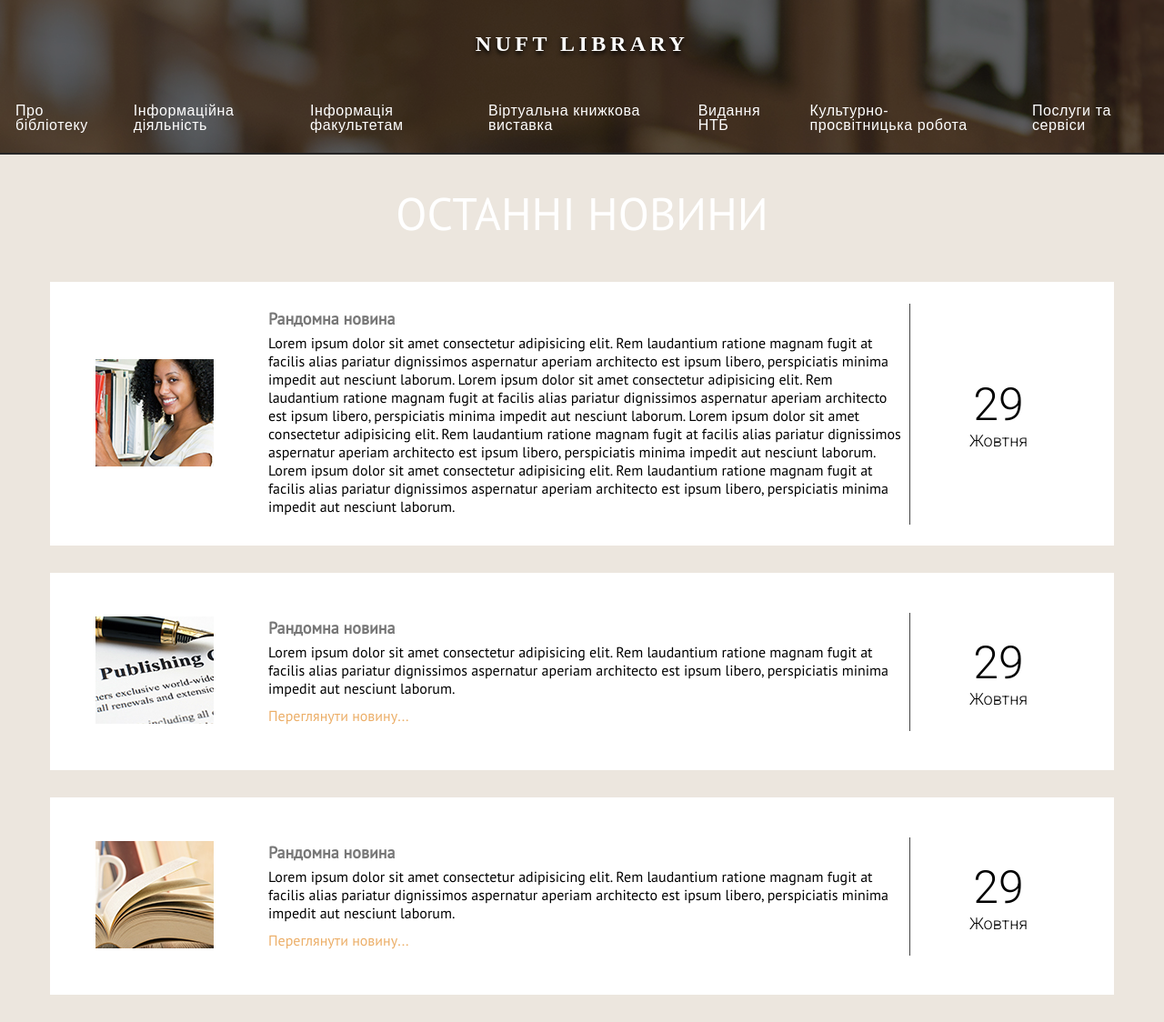
After one commit to rastym/library, a web app: file web-site-template/src/news.html in a window 1280 px wide. The commit adds this page. Shown: the whole page at 91% size. Run offline with its HTML, style and script files only (its server is not run), Linux system fonts and the light colour scheme; some libraries are stand-ins or nearby versions.

Commit message:
News page created with styles

```diff
--- a/web-site-template/src/css/styles.css
+++ b/web-site-template/src/css/styles.css
@@ -36,6 +36,10 @@ h4 {
   color: #777;
 }
 
+.bg1 {
+  background-color: #ece6de;
+}
+
 * {
   margin: 0;
   padding: 0;
@@ -44,7 +48,6 @@ h4 {
 
 body {
   background: #262626;
-  height: 2000px;
 }
 
 header {
@@ -151,6 +154,13 @@ header #header_scroll a span {
     transform: rotate(-45deg) translate(-20px, 20px);
     opacity: 0;
   }
+}
+
+.header-mod {
+  height: auto;
+  background: url("../img/header_slider_2.jpg");
+  background-position: center top;
+  overflow: initial;
 }
 
 .logo {
@@ -373,7 +383,7 @@ main .about__items__item {
 }
 
 main .about__items__item .item__image {
-  width: 170px;
+  min-width: 130px;
 }
 
 main .about__items__item .item__info {
@@ -419,7 +429,7 @@ main .news .content {
   max-height: 450px;
 }
 
-main .news .content .owl-carousel .news__item {
+main .news .content .news__item {
   display: flex;
   flex: wrap;
   align-items: center;
@@ -428,38 +438,38 @@ main .news .content .owl-carousel .news__item {
   height: 170px;
 }
 
-main .news .content .owl-carousel .news__item .news__image {
+main .news .content .news__item .news__image {
   margin: 0 40px 0 20px;
   flex-basis: 150px;
 }
 
-main .news .content .owl-carousel .news__item .news__image img {
+main .news .content .news__item .news__image img {
   max-height: 130px;
   max-width: 130px;
 }
 
-main .news .content .owl-carousel .news__item .news__article {
+main .news .content .news__item .news__article {
   min-height: 130px;
   flex-basis: 700px;
   border-right: 1px solid #444;
   padding-right: 5px;
 }
 
-main .news .content .owl-carousel .news__item .news__article h4 {
+main .news .content .news__item .news__article h4 {
   margin: 5px 0;
 }
 
-main .news .content .owl-carousel .news__item .news__article p {
+main .news .content .news__item .news__article p {
   margin-bottom: 10px;
 }
 
-main .news .content .owl-carousel .news__item .news__article a {
+main .news .content .news__item .news__article a {
   color: #ecaf69;
   display: inline-block;
   text-decoration: none;
 }
 
-main .news .content .owl-carousel .news__item .news__article a::after {
+main .news .content .news__item .news__article a::after {
   content: "";
   display: block;
   width: 0;
@@ -468,27 +478,46 @@ main .news .content .owl-carousel .news__item .news__article a::after {
   transition: width 0.3s;
 }
 
-main .news .content .owl-carousel .news__item .news__article a:hover::after {
+main .news .content .news__item .news__article a:hover::after {
   width: 102%;
   transition: width 0.3s;
 }
 
-main .news .content .owl-carousel .news__item .news__date {
+main .news .content .news__item .news__date {
   flex-basis: 140px;
   text-align: center;
 }
 
-main .news .content .owl-carousel .news__item .news__date span {
+main .news .content .news__item .news__date span {
   font-size: 36px;
   font-family: "Roboto";
   font-size: 50px;
   font-weight: 300;
 }
 
-main .news .content .owl-carousel .news__item .news__date h5 {
+main .news .content .news__item .news__date h5 {
   font-family: "Roboto";
   font-size: 18px;
   font-weight: 300;
+}
+
+main .news.news-page {
+  height: auto;
+}
+
+main .news.news-page .content {
+  height: auto;
+  max-height: none;
+}
+
+main .news.news-page .content .news__item {
+  margin: 30px 0;
+  min-height: 170px;
+  height: auto;
+}
+
+main .news.news-page .content .news__item .news__date {
+  flex-grow: 1;
 }
 
 main .e__resources {
@@ -1113,33 +1142,33 @@ footer .copyright {
     margin-top: 20px;
   }
 
-  main .news .content .owl-carousel .news__item {
+  main .news .content .news__item {
     display: block;
     height: auto;
     padding: 15px;
   }
 
-  main .news .content .owl-carousel .news__item .news__image {
+  main .news .content .news__item .news__image {
     margin: 0;
     flex-basis: 0;
     text-align: center;
   }
 
-  main .news .content .owl-carousel .news__item .news__image img {
+  main .news .content .news__item .news__image img {
     margin: 0 auto;
   }
 
-  main .news .content .owl-carousel .news__item .news__article {
+  main .news .content .news__item .news__article {
     border-right: none;
     text-align: center;
   }
 
-  main .news .content .owl-carousel .news__item .news__article h4 {
+  main .news .content .news__item .news__article h4 {
     text-align: center;
     margin: 10px 0;
   }
 
-  main .news .content .owl-carousel .news__item .news__article p {
+  main .news .content .news__item .news__article p {
     margin-bottom: 15px;
   }
 
--- a/web-site-template/src/index.html
+++ b/web-site-template/src/index.html
@@ -4,12 +4,12 @@
     <meta charset="UTF-8" />
     <meta name="viewport" content="width=device-width, initial-scale=1">
     <title>Бібліотека НУХТ</title>
-    <link rel="stylesheet" href="css/styles.css" />
+
     <link rel="stylesheet" href="css/bg-slider.css" />
     <link rel="stylesheet" href="css/owl.carousel.css"/>
     <link rel="stylesheet" href="css/owl.theme.default.min.css">
     <link rel="stylesheet" href="https://use.fontawesome.com/releases/v5.8.1/css/all.css" integrity="sha384-50oBUHEmvpQ+1lW4y57PTFmhCaXp0ML5d60M1M7uH2+nqUivzIebhndOJK28anvf" crossorigin="anonymous">
-
+    <link rel="stylesheet" href="css/styles.css"/>
 
     <!--[if lte IE9]>
       <link rel="stylesheet" href="css/styles-ie.css" />
--- /dev/null
+++ b/web-site-template/src/news.html
@@ -0,0 +1,254 @@
+<!DOCTYPE html>
+<html lang="ru">
+  <head>
+    <meta charset="UTF-8" />
+    <meta name="viewport" content="width=device-width, initial-scale=1.0" />
+    <meta http-equiv="X-UA-Compatible" content="ie=edge" />
+    <title>Новини</title>
+    <link
+      rel="stylesheet"
+      href="https://use.fontawesome.com/releases/v5.8.1/css/all.css"
+      integrity="sha384-50oBUHEmvpQ+1lW4y57PTFmhCaXp0ML5d60M1M7uH2+nqUivzIebhndOJK28anvf"
+      crossorigin="anonymous"
+    />
+    <link rel="stylesheet" href="css/styles.css" />
+  </head>
+  <body>
+    <header class="header-mod">
+            <div class="top_overlay">
+                    <div class="library_name">
+                      <h1>NUFT Library <h1>
+                    </div>
+                    <nav id="cssmenu">
+                      <div id="head-mobile"></div>
+                      <div class="button"></div>
+                      <ul class="main-menu">
+                        <li>
+                          <a href="#">Про бібліотеку</a>
+                          <ul>
+                            <li>
+                              <a href="#"> Історія </a>
+                            </li>
+                            <li>
+                              <a href="#"> Організаційна структура </a>
+                            </li>
+                            <li>
+                              <a href="#"> Порядок підписання обхідних листів</a>
+                            </li>
+                            <li>
+                              <a href="#"> Правила користування бібліотекою</a>
+                            </li>
+                            <li>
+                              <a href="#"> Режим роботи бібліотеки</a>
+                            </li>
+                            <li>
+                              <a href="#"> Фотогалерея</a>
+                            </li>
+                          </ul>
+                        </li>
+                        <li>
+                          <a href="#">Iнформацiйна дiяльнiсть</a>
+                          <ul>
+                            <li>
+                              <a href="#"> Бюлетні нових надходжень</a>
+                            </li>
+                            <li>
+                              <a href="#"> Періодичні видання НТБ</a>
+                            </li>
+                          </ul>
+                        </li>
+                        <li>
+                          <a href="#">Інформація факультетам</a>
+                          <ul>
+                            <li>
+                              <a href="#">Index Copernicus</a>
+                            </li>
+                            <li>
+                              <a href="#">ORCID</a>
+                            </li>
+                            <li>
+                              <a href="#">ScienceDirect</a>
+                            </li>
+                            <li>
+                              <a href="#"> Scopus</a>
+                            </li>
+                            <li>
+                              <a href="#">Бібліометрика української науки</a>
+                            </li>
+                            <li>
+                              <a href="#"> Каталог нормативних документів України</a>
+                            </li>
+                            <li>
+                              <a href="#"> Оформлення списку літератури</a>
+                            </li>
+                            <li>
+                              <a href="#"> Рекомендації EASE</a>
+                            </li>
+                          </ul>
+                        </li>
+                        <li>
+                          <a href="#">Віртуальна книжкова виставка</a>
+                          <ul>
+                            <li>
+                              <a href="#">Виставка нових надходжень</a>
+                            </li>
+                          </ul>
+                        </li>
+                        <li>
+                          <a href="#">Видання НТБ</a>
+                          <ul>
+                            <li>
+                              <a href="#">Анотований покажчик періодичних видань</a>
+                            </li>
+                            <li>
+                              <a href="#">Бібліографічні покажчики</a>
+                            </li>
+                            <li>
+                              <a href="#">Біобібліографія видатних вчених НУХТ</a>
+                            </li>
+                            <li>
+                              <a href="#">Дайджести</a>
+                            </li>
+                            <li>
+                              <a href="#">Друковані праці НУХТ</a>
+                            </li>
+                            <li>
+                              <a href="#"> Літопис дисертаційних робіт</a>
+                            </li>
+                          </ul>
+                        </li>
+                        <li>
+                          <a href="#">Культурно-просвітницька робота</a>
+                          <ul>
+                            <li>
+                              <a href="#">Книжкові виставки</a>
+                            </li>
+                            <li>
+                              <a href="#">Постійно діючі виставки</a>
+                            </li>
+                          </ul>
+                        </li>
+                        <li>
+                          <a href="#">Послуги та сервіси</a>
+                          <ul>
+                            <li>
+                              <a href="#">Wi-Fi</a>
+                            </li>
+                            <li>
+                              <a href="#">Визначення кодів УДК</a>
+                            </li>
+                            <li>
+                              <a href="#">Електронний каталог</a>
+                            </li>
+                            <li>
+                              <a href="#">Замовлення літератури</a>
+                            </li>
+                            <li>
+                              <a href="#">Онлайн-консультація</a>
+                            </li>
+                            <li>
+                              <a href="#">Персональний формуляр</a>
+                            </li>
+                          </ul>
+                        </li>
+                      </ul>
+                    </nav>
+                  </div>
+    </header>
+    <main>
+      <section class="news news-page bg1">
+        <h2>Останні новини</h2>
+        <div class="content">
+          <div class="wrapper">
+            <div class="news__item">
+              <div class="news__image">
+                <img src="./img/slider_image.jpg" alt="" />
+              </div>
+
+              <div class="news__article">
+                <h4>Рандомна новина</h4>
+                <p>
+                  Lorem ipsum dolor sit amet consectetur adipisicing elit. Rem
+                  laudantium ratione magnam fugit at facilis alias pariatur
+                  dignissimos aspernatur aperiam architecto est ipsum libero,
+                  perspiciatis minima impedit aut nesciunt laborum.
+                  Lorem ipsum dolor sit amet consectetur adipisicing elit. Rem
+                  laudantium ratione magnam fugit at facilis alias pariatur
+                  dignissimos aspernatur aperiam architecto est ipsum libero,
+                  perspiciatis minima impedit aut nesciunt laborum.
+                  Lorem ipsum dolor sit amet consectetur adipisicing elit. Rem
+                  laudantium ratione magnam fugit at facilis alias pariatur
+                  dignissimos aspernatur aperiam architecto est ipsum libero,
+                  perspiciatis minima impedit aut nesciunt laborum.
+                  Lorem ipsum dolor sit amet consectetur adipisicing elit. Rem
+                  laudantium ratione magnam fugit at facilis alias pariatur
+                  dignissimos aspernatur aperiam architecto est ipsum libero,
+                  perspiciatis minima impedit aut nesciunt laborum.
+                </p>
+
+              </div>
+
+              <div class="news__date">
+                <span>29</span>
+                <h5>Жовтня</h5>
+              </div>
+            </div>
+
+            <div class="news__item">
+              <div class="news__image">
+                <img src="./img/slider_image2.jpg" alt="" />
+              </div>
+
+              <div class="news__article">
+                <h4>Рандомна новина</h4>
+                <p>
+                  Lorem ipsum dolor sit amet consectetur adipisicing elit. Rem
+                  laudantium ratione magnam fugit at facilis alias pariatur
+                  dignissimos aspernatur aperiam architecto est ipsum libero,
+                  perspiciatis minima impedit aut nesciunt laborum.
+                </p>
+                <a href="#">Переглянути новину...</a>
+              </div>
+
+              <div class="news__date">
+                <span class="date">29</span>
+                <h5 class="month">Жовтня</h5>
+              </div>
+            </div>
+
+            <div class="news__item">
+              <div class="news__image">
+                <img src="./img/slider_image3.jpg" alt="" />
+              </div>
+
+              <div class="news__article">
+                <h4>Рандомна новина</h4>
+                <p>
+                  Lorem ipsum dolor sit amet consectetur adipisicing elit. Rem
+                  laudantium ratione magnam fugit at facilis alias pariatur
+                  dignissimos aspernatur aperiam architecto est ipsum libero,
+                  perspiciatis minima impedit aut nesciunt laborum.
+                </p>
+                <a href="#">Переглянути новину...</a>
+              </div>
+
+              <div class="news__date">
+                <span>29</span>
+                <h5>Жовтня</h5>
+              </div>
+            </div>
+          </div>
+        </div>
+      </section>
+    </main>
+    <script
+    src="https://code.jquery.com/jquery-3.3.1.min.js"
+    integrity="sha256-FgpCb/KJQlLNfOu91ta32o/NMZxltwRo8QtmkMRdAu8="
+    crossorigin="anonymous"
+  ></script>
+  <script src="js/parallax.js"></script>
+  <script src="js/slider.min.js"></script>
+  <script src="js/owl.carousel.min.js"></script>
+  <script src="js/scripts.js"></script>
+  </body>
+</html>
```
Also changed, not shown: web-site-template/src/precss/styles.less (+31 -3 lines), 1 other file.
